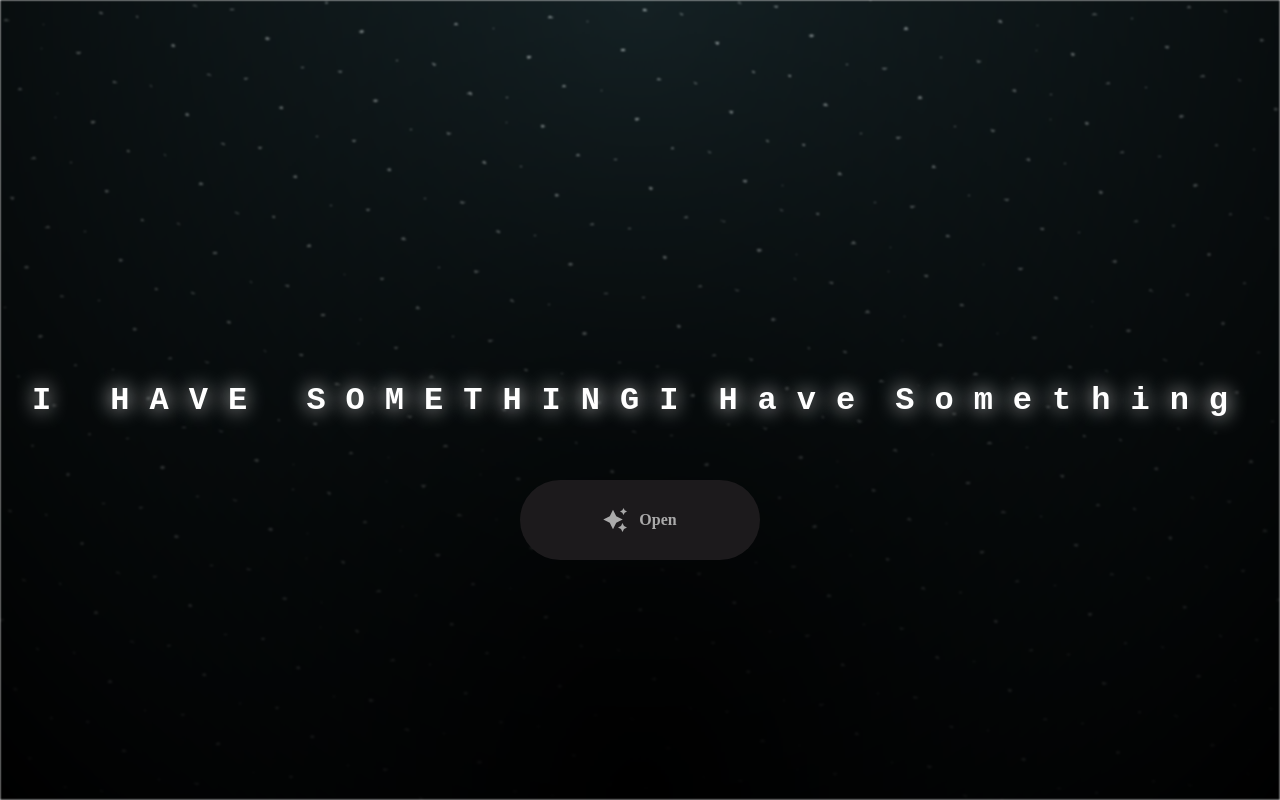
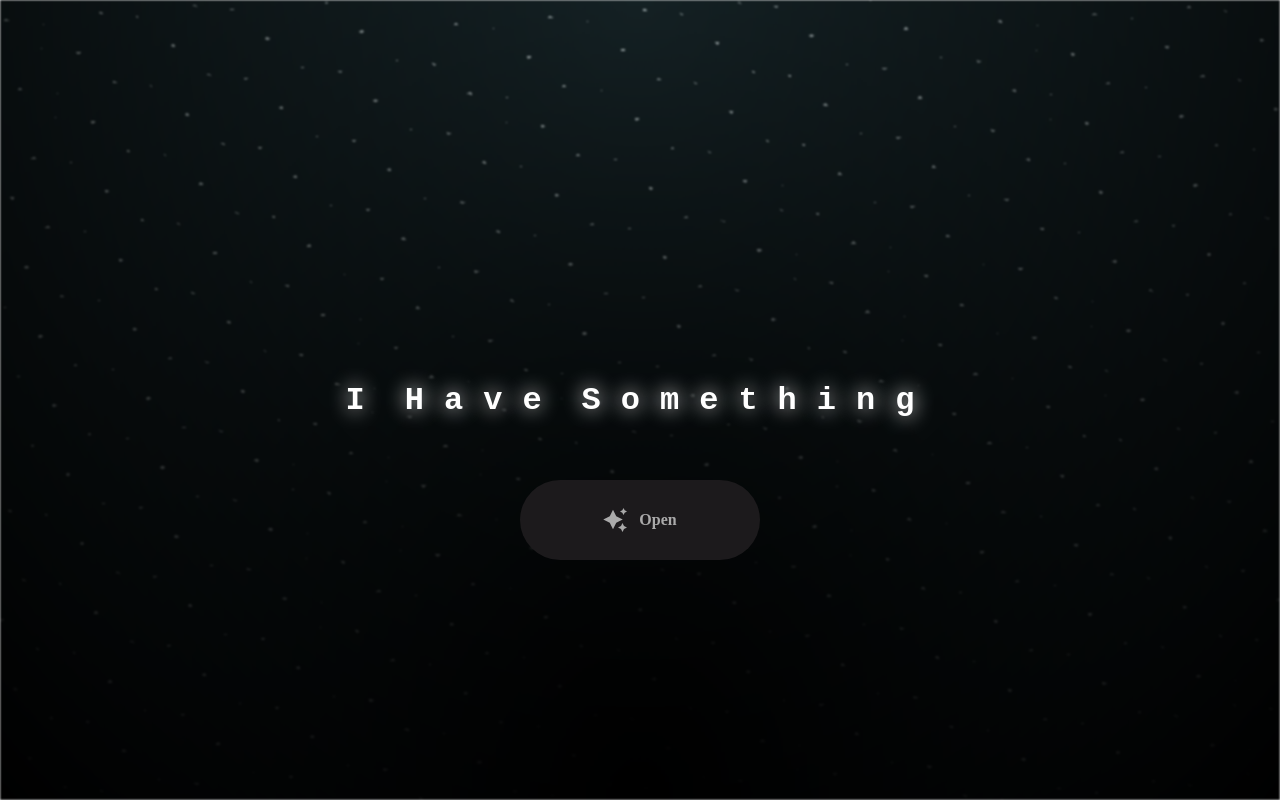
Before and after one commit to Xydutz/flower.github.io, a plain HTML site: page index.html in a window 1280 px wide. Drawn offline with Linux system fonts and the light colour scheme.

Commit message:
index.html

```diff
--- a/index.html
+++ b/index.html
@@ -15,7 +15,7 @@
   <div class="night"></div>
 
   <!-- Title -->
-  <h1 class="title">I HAVE SOMETHING</h1>
+  <h1 class="title"></h1>
 
   <!-- Button -->
   <div style="position: absolute; top: 60vh; width: 100%; display: flex; justify-content: center;">
```
